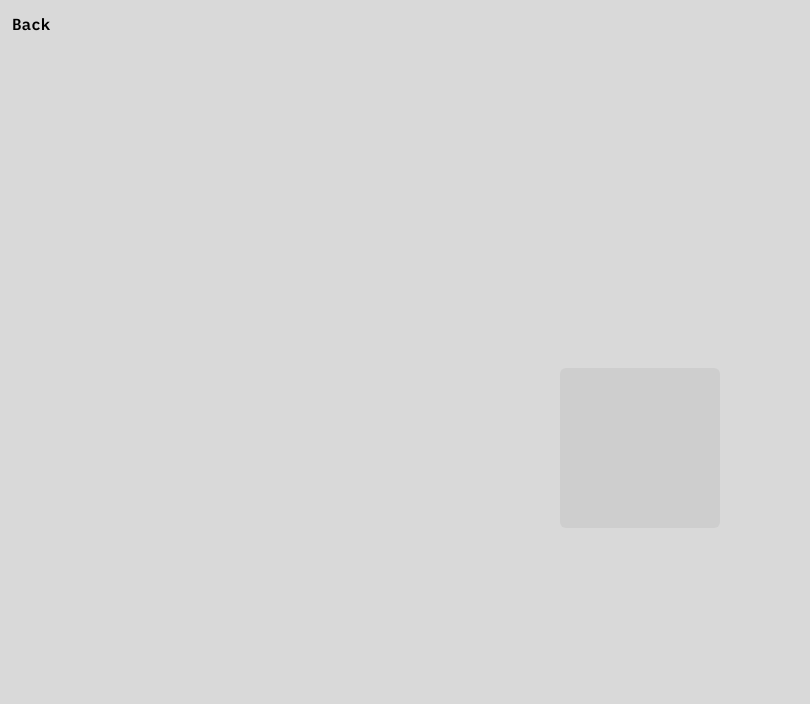
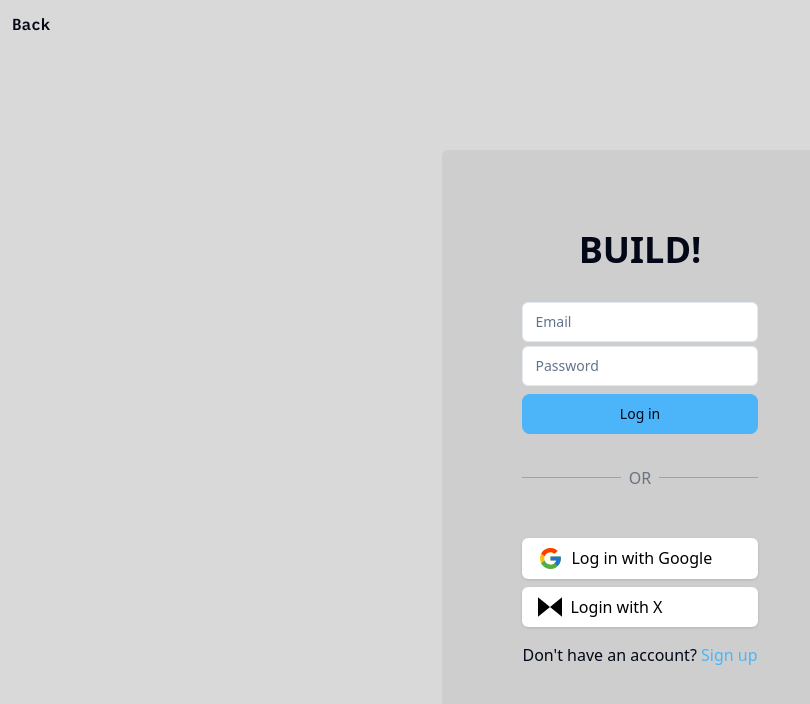
Before and after one commit to samuelito22/AccountabilityTracker, a Next.js app in the folder client/: page /login in a window 1280 px wide. Shown: the top 704 px of the page, without its empty margins (0-810 px from the left). Built offline with nearby package versions, Linux system fonts and the light colour scheme.

Commit message:
Migrated to shadcnUI for components this is inside /components/ui now, created login UI it does need colour change and X SVG logo, Sign up needs to be built as well

```diff
--- a/client/src/app/globals.css
+++ b/client/src/app/globals.css
@@ -1,6 +1,9 @@
 @tailwind base;
 @tailwind components;
 @tailwind utilities;
+
+
+
 
 @font-face {
   font-family: 'IBM Plex Mono';
@@ -8,3 +11,78 @@
   font-weight: 600;
   font-style: normal;
 }
+
+
+
+  @layer base {
+    :root {
+      --background: 0 0% 100%;
+      --foreground: 222.2 84% 4.9%;
+
+      --card: 0 0% 100%;
+      --card-foreground: 222.2 84% 4.9%;
+
+      --popover: 0 0% 100%;
+      --popover-foreground: 222.2 84% 4.9%;
+
+      --primary: 222.2 47.4% 11.2%;
+      --primary-foreground: 210 40% 98%;
+
+      --secondary: 210 40% 96.1%;
+      --secondary-foreground: 222.2 47.4% 11.2%;
+
+      --muted: 210 40% 96.1%;
+      --muted-foreground: 215.4 16.3% 46.9%;
+
+      --accent: 210 40% 96.1%;
+      --accent-foreground: 222.2 47.4% 11.2%;
+
+      --destructive: 0 84.2% 60.2%;
+      --destructive-foreground: 210 40% 98%;
+
+      --border: 214.3 31.8% 91.4%;
+      --input: 214.3 31.8% 91.4%;
+      --ring: 222.2 84% 4.9%;
+
+      --radius: 0.5rem;
+    }
+
+    .dark {
+      --background: 222.2 84% 4.9%;
+      --foreground: 210 40% 98%;
+
+      --card: 222.2 84% 4.9%;
+      --card-foreground: 210 40% 98%;
+
+      --popover: 222.2 84% 4.9%;
+      --popover-foreground: 210 40% 98%;
+
+      --primary: 210 40% 98%;
+      --primary-foreground: 222.2 47.4% 11.2%;
+
+      --secondary: 217.2 32.6% 17.5%;
+      --secondary-foreground: 210 40% 98%;
+
+      --muted: 217.2 32.6% 17.5%;
+      --muted-foreground: 215 20.2% 65.1%;
+
+      --accent: 217.2 32.6% 17.5%;
+      --accent-foreground: 210 40% 98%;
+
+      --destructive: 0 62.8% 30.6%;
+      --destructive-foreground: 210 40% 98%;
+
+      --border: 217.2 32.6% 17.5%;
+      --input: 217.2 32.6% 17.5%;
+      --ring: 212.7 26.8% 83.9%;
+    }
+  }
+
+  @layer base {
+    * {
+      @apply border-border;
+    }
+    body {
+      @apply bg-background text-foreground;
+    }
+  }
--- a/client/src/components/login-page/LoginBox.tsx
+++ b/client/src/components/login-page/LoginBox.tsx
@@ -1,13 +1,49 @@
 'use client';
-
+import { Input } from "@/components/ui/input"
+import { Button } from "@/components/ui/button"
 import { supabase } from "@/lib/supabase";
+import Link from "next/link";
 
 function LoginBox() {
     return(
         <div className="flex items-center justify-center min-h-screen">
             <div className="bg-darkerGray p-20 rounded-md">
+                <div className="flex flex-col">
+                    <p className="text-4xl font-bold text-center mb-8 ">BUILD!</p>
+                <Input className="mb-1" type="email" placeholder="Email"/>
+                <Input className="mb-2" type="password" placeholder="Password"/>
 
 
+                <Button className="mb-4" variant="login">Log in</Button>
+
+
+                <div className="flex items-center my-4">
+                <div className="flex-grow border-t border-gray-400"></div>
+                <span className="mx-2 text-gray-500">OR</span>
+                <div className="flex-grow border-t border-gray-400"></div>
+                </div>
+
+
+
+            <button
+                className="bg-white text-black px-4 py-2 rounded-md shadow flex items-center space-x-2 mt-8 mb-2">
+                <svg xmlns="http://www.w3.org/2000/svg" x="0px" y="0px" width="25" height="25" viewBox="0 0 48 48">
+                <path fill="#FFC107" d="M43.611,20.083H42V20H24v8h11.303c-1.649,4.657-6.08,8-11.303,8c-6.627,0-12-5.373-12-12c0-6.627,5.373-12,12-12c3.059,0,5.842,1.154,7.961,3.039l5.657-5.657C34.046,6.053,29.268,4,24,4C12.955,4,4,12.955,4,24c0,11.045,8.955,20,20,20c11.045,0,20-8.955,20-20C44,22.659,43.862,21.35,43.611,20.083z"></path><path fill="#FF3D00" d="M6.306,14.691l6.571,4.819C14.655,15.108,18.961,12,24,12c3.059,0,5.842,1.154,7.961,3.039l5.657-5.657C34.046,6.053,29.268,4,24,4C16.318,4,9.656,8.337,6.306,14.691z"></path><path fill="#4CAF50" d="M24,44c5.166,0,9.86-1.977,13.409-5.192l-6.19-5.238C29.211,35.091,26.715,36,24,36c-5.202,0-9.619-3.317-11.283-7.946l-6.522,5.025C9.505,39.556,16.227,44,24,44z"></path><path fill="#1976D2" d="M43.611,20.083H42V20H24v8h11.303c-0.792,2.237-2.231,4.166-4.087,5.571c0.001-0.001,0.002-0.001,0.003-0.002l6.19,5.238C36.971,39.205,44,34,44,24C44,22.659,43.862,21.35,43.611,20.083z"></path>
+                </svg>
+                <span>Log in with Google</span>
+            </button>
+            <button className="bg-white text-black px-4 py-2 rounded-md shadow flex items-center space-x-2 mb-4">
+
+                <svg xmlns="http://www.w3.org/2000/svg" viewBox="0 0 248 204" width="24" height="24">
+                <path d="M0 0v204l124-102L0 0zm124 102L248 0v204L124 102z" fill="#000"/>
+                </svg>
+
+                <p>Login with X</p>
+            </button>
+
+                <span className="">Don't have an account? <Link href="/" className="text-customBlue">Sign up</Link></span>
+
+                </div>
 
             </div>
         </div>
--- /dev/null
+++ b/client/src/components/ui/button.tsx
@@ -0,0 +1,56 @@
+import * as React from "react"
+import { Slot } from "@radix-ui/react-slot"
+import { cva, type VariantProps } from "class-variance-authority"
+
+import { cn } from "@/lib/utils"
+
+const buttonVariants = cva(
+  "inline-flex items-center justify-center whitespace-nowrap rounded-md text-sm font-medium ring-offset-background transition-colors focus-visible:outline-none focus-visible:ring-2 focus-visible:ring-ring focus-visible:ring-offset-2 disabled:pointer-events-none disabled:opacity-50",
+  {
+    variants: {
+      variant: {
+        default: "bg-primary text-primary-foreground hover:bg-primary/90",
+        destructive:
+          "bg-destructive text-destructive-foreground hover:bg-destructive/90",
+        login:
+          "rounded-lg border-input bg-customBlue hover:bg-accent hover:text-accent-foreground",
+        secondary:
+          "bg-secondary text-secondary-foreground hover:bg-secondary/80",
+        ghost: "hover:bg-accent hover:text-accent-foreground",
+        link: "text-primary underline-offset-4 hover:underline",
+      },
+      size: {
+        default: "h-10 px-4 py-2",
+        sm: "h-9 rounded-md px-3",
+        lg: "h-11 rounded-md px-8",
+        icon: "h-10 w-10",
+      },
+    },
+    defaultVariants: {
+      variant: "default",
+      size: "default",
+    },
+  }
+)
+
+export interface ButtonProps
+  extends React.ButtonHTMLAttributes<HTMLButtonElement>,
+    VariantProps<typeof buttonVariants> {
+  asChild?: boolean
+}
+
+const Button = React.forwardRef<HTMLButtonElement, ButtonProps>(
+  ({ className, variant, size, asChild = false, ...props }, ref) => {
+    const Comp = asChild ? Slot : "button"
+    return (
+      <Comp
+        className={cn(buttonVariants({ variant, size, className }))}
+        ref={ref}
+        {...props}
+      />
+    )
+  }
+)
+Button.displayName = "Button"
+
+export { Button, buttonVariants }
--- /dev/null
+++ b/client/src/components/ui/input.tsx
@@ -0,0 +1,25 @@
+import * as React from "react"
+
+import { cn } from "@/lib/utils"
+
+export interface InputProps
+  extends React.InputHTMLAttributes<HTMLInputElement> {}
+
+const Input = React.forwardRef<HTMLInputElement, InputProps>(
+  ({ className, type, ...props }, ref) => {
+    return (
+      <input
+        type={type}
+        className={cn(
+          "flex h-10 w-full rounded-md border border-input bg-background px-3 py-2 text-sm ring-offset-background file:border-0 file:bg-transparent file:text-sm file:font-medium placeholder:text-muted-foreground focus-visible:outline-none focus-visible:ring-2 focus-visible:ring-ring focus-visible:ring-offset-2 disabled:cursor-not-allowed disabled:opacity-50",
+          className
+        )}
+        ref={ref}
+        {...props}
+      />
+    )
+  }
+)
+Input.displayName = "Input"
+
+export { Input }
--- /dev/null
+++ b/client/src/lib/utils.ts
@@ -0,0 +1,6 @@
+import { type ClassValue, clsx } from "clsx"
+import { twMerge } from "tailwind-merge"
+
+export function cn(...inputs: ClassValue[]) {
+  return twMerge(clsx(inputs))
+}
--- a/client/tailwind.config.ts
+++ b/client/tailwind.config.ts
@@ -1,27 +1,93 @@
-import type { Config } from "tailwindcss";
+import type { Config } from "tailwindcss"
 
-const config: Config = {
+const config = {
+  darkMode: ["class"],
   content: [
+    './pages/**/*.{ts,tsx}',
+    './components/**/*.{ts,tsx}',
+    './app/**/*.{ts,tsx}',
+    './src/**/*.{ts,tsx}',
     "./src/pages/**/*.{js,ts,jsx,tsx,mdx}",
     "./src/components/**/*.{js,ts,jsx,tsx,mdx}",
     "./src/app/**/*.{js,ts,jsx,tsx,mdx}",
-  ],
+	],
+  prefix: "",
   theme: {
+    container: {
+      center: true,
+      padding: "2rem",
+      screens: {
+        "2xl": "1400px",
+      },
+    },
     extend: {
       backgroundImage: {
         "gradient-radial": "radial-gradient(var(--tw-gradient-stops))",
-        "gradient-conic":
-          "conic-gradient(from 180deg at 50% 50%, var(--tw-gradient-stops))",
+        "gradient-conic": "conic-gradient(from 180deg at 50% 50%, var(--tw-gradient-stops))",
       },
       colors: {
         customGray: '#D9D9D9',
+        customBlue: '#4CB5F9',
         darkerGray: '#cecece',
-      }
+        border: "hsl(var(--border))",
+        input: "hsl(var(--input))",
+        ring: "hsl(var(--ring))",
+        background: "hsl(var(--background))",
+        foreground: "hsl(var(--foreground))",
+        primary: {
+          DEFAULT: "hsl(var(--primary))",
+          foreground: "hsl(var(--primary-foreground))",
+        },
+        secondary: {
+          DEFAULT: "hsl(var(--secondary))",
+          foreground: "hsl(var(--secondary-foreground))",
+        },
+        destructive: {
+          DEFAULT: "hsl(var(--destructive))",
+          foreground: "hsl(var(--destructive-foreground))",
+        },
+        muted: {
+          DEFAULT: "hsl(var(--muted))",
+          foreground: "hsl(var(--muted-foreground))",
+        },
+        accent: {
+          DEFAULT: "hsl(var(--accent))",
+          foreground: "hsl(var(--accent-foreground))",
+        },
+        popover: {
+          DEFAULT: "hsl(var(--popover))",
+          foreground: "hsl(var(--popover-foreground))",
+        },
+        card: {
+          DEFAULT: "hsl(var(--card))",
+          foreground: "hsl(var(--card-foreground))",
+        },
+      },
+      borderRadius: {
+        lg: "var(--radius)",
+        md: "calc(var(--radius) - 2px)",
+        sm: "calc(var(--radius) - 4px)",
+      },
+      keyframes: {
+        "accordion-down": {
+          from: { height: "0" },
+          to: { height: "var(--radix-accordion-content-height)" },
+        },
+        "accordion-up": {
+          from: { height: "var(--radix-accordion-content-height)" },
+          to: { height: "0" },
+        },
+      },
+      animation: {
+        "accordion-down": "accordion-down 0.2s ease-out",
+        "accordion-up": "accordion-up 0.2s ease-out",
+      },
     },
     fontFamily: {
       plex: ['IBM Plex Mono'],
     },
   },
-  plugins: [],
-};
-export default config;
+  plugins: [require("tailwindcss-animate")],
+} satisfies Config
+
+export default config
```
Also changed, not shown: client/package.json (+7 -1 lines), client/components.json (added), 1 other file (tests, documents, lock files or other folders).
